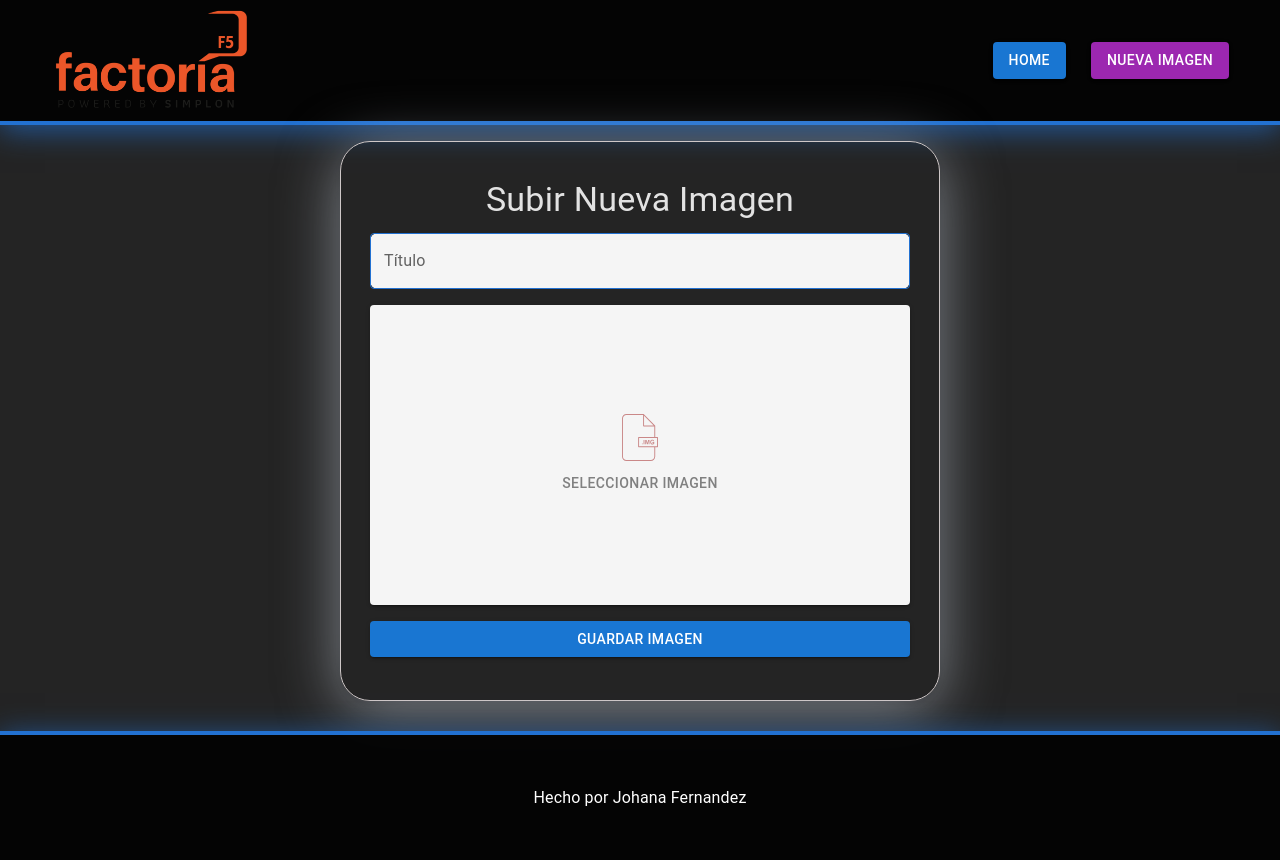
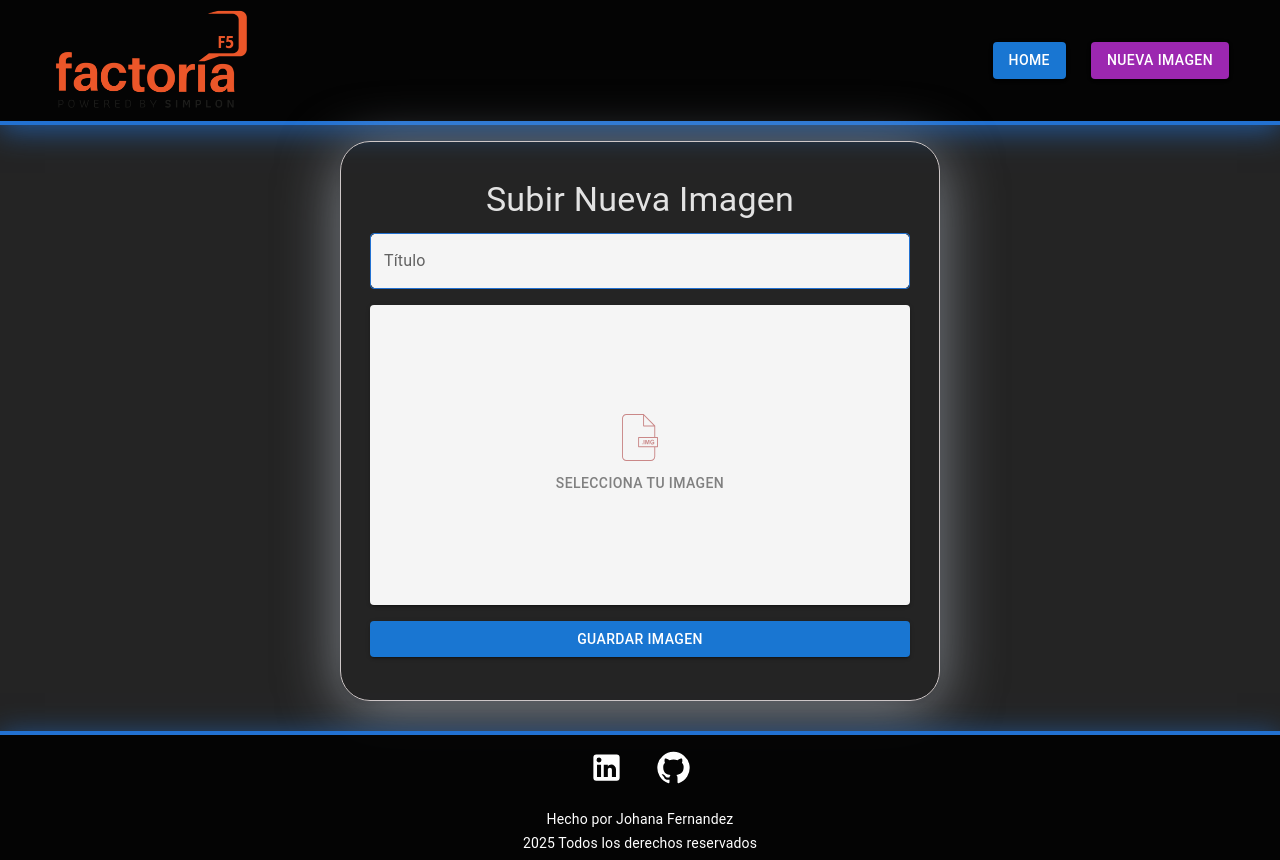
Before and after one commit to JohanaFernandezHernandez/ImagenFvorita, a React (Vite) app in the folder Front/: page /create in a window 1280 px wide. Built offline with nearby package versions, Linux system fonts and the light colour scheme; no server answers.

Commit message:
feat: Ajustes de estilos Footer

```diff
--- a/Front/package.json
+++ b/Front/package.json
@@ -12,6 +12,7 @@
   "dependencies": {
     "@emotion/react": "^11.14.0",
     "@emotion/styled": "^11.14.0",
+    "@mui/icons-material": "^6.4.3",
     "@mui/material": "^6.4.3",
     "axios": "^1.7.9",
     "react": "^18.3.1",
--- a/Front/src/Components/Footer/Footer.jsx
+++ b/Front/src/Components/Footer/Footer.jsx
@@ -1,4 +1,6 @@
-import { Box, Typography } from "@mui/material";
+import { Box, Typography, IconButton, Stack } from "@mui/material";
+import LinkedInIcon from '@mui/icons-material/LinkedIn';
+import GitHubIcon from '@mui/icons-material/GitHub';
 
 export const Footer = () => {
   return (
@@ -6,16 +8,56 @@ export const Footer = () => {
       component="footer"
       sx={{
         display: "flex",
+        flexDirection: "column",
         alignItems: "center",
         justifyContent: "center",
+        gap: 2,
         height: "125px",
         backgroundColor: "#000000E5",
         borderTop: "4px solid #2271D1",
         boxShadow: "0px 5px 29px 0px #2271D1B2",
       }}
     >
-      <Typography variant="body1" color="white">
-        Hecho por Johana Fernandez
+      <Stack direction="row" spacing={2}>
+        <IconButton
+          href="https://www.linkedin.com/in/johana-fernandez-hernandez"
+          target="_blank"
+          rel="noopener noreferrer"
+          sx={{
+            color: 'white',
+            '&:hover': {
+              color: '#2271D1',
+            }
+          }}
+        >
+          <LinkedInIcon fontSize="large" />
+        </IconButton>
+        <IconButton
+          href="https://github.com/JohanaFernandezHernandez"
+          target="_blank"
+          rel="noopener noreferrer"
+          sx={{
+            color: 'white',
+            '&:hover': {
+              color: '#2271D1',
+            }
+          }}
+        >
+          <GitHubIcon fontSize="large" />
+        </IconButton>
+      </Stack>
+      <Typography
+        variant="body2"
+        color="white"
+        sx={{
+          display: 'flex',
+          flexDirection: 'column',
+          alignItems: 'center',
+          gap: 0.5
+        }}
+      >
+        <span>Hecho por Johana Fernandez</span>
+        <span> {new Date().getFullYear()} Todos los derechos reservados</span>
       </Typography>
     </Box>
   );
--- a/Front/src/Components/Form/ImageUploadForm.jsx
+++ b/Front/src/Components/Form/ImageUploadForm.jsx
@@ -66,7 +66,7 @@ const ImageUploadForm = ({
               gap: "10px",
               padding: 0,
               overflow: "hidden",
-              position: "relative"
+              position: "relative",
             }}
           >
             {preview ? (
@@ -85,7 +85,7 @@ const ImageUploadForm = ({
             ) : (
               <>
                 <IconoFolder />
-                Seleccionar Imagen
+                Selecciona Tu Imagen
               </>
             )}
           </Button>
--- a/Front/src/Components/Form/index.jsx
+++ b/Front/src/Components/Form/index.jsx
@@ -1,2 +1,2 @@
-export { default as ImagePreview } from './ImagePreview';
+
 export { default as ImageUploadForm } from './ImageUploadForm';
```
Also changed, not shown: 1 other file (tests, documents, lock files or other folders).
